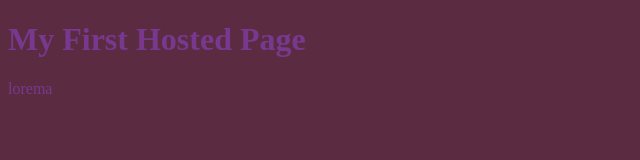
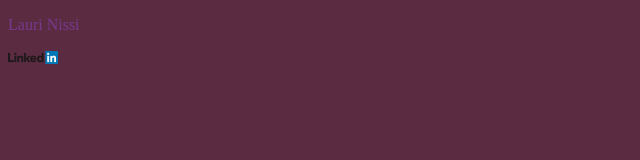
Before and after one commit to perfektionisti/webpage, a plain HTML site: page index.html in a window 1280 px wide. Shown: the whole page, without its empty margins (0-640 px from the left). Drawn offline with Linux system fonts and the light colour scheme.

Commit message:
+image +link

```diff
--- a/index.html
+++ b/index.html
@@ -9,8 +9,13 @@
 </head>
 <body id="background">
     <div id="box-1">
-        <h1>My First Hosted Page</h1>
-        <p>lorema</p>
+        <p class="name">Lauri Nissi</p>
+        <p class="links">
+            <a href="https://www.linkedin.com/in/lauri-nissi-a92013261/">
+                <img src="./linkedinlogo.png" width="50">
+            </a>
+
+        </p>
     <div>
 </body>
 </html>
```
Also changed, not shown: linkedinlogo.png (added).
